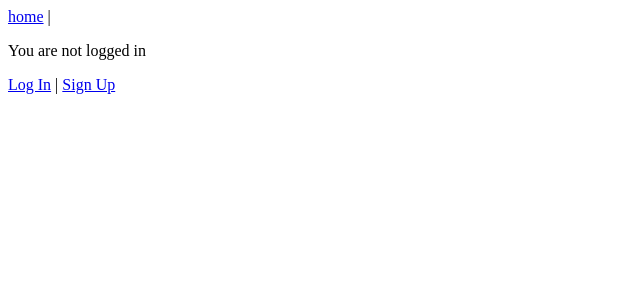
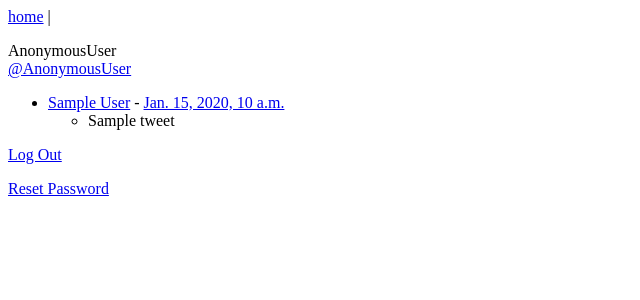
Before and after one commit to josephdubon/twitter-clone-django, a Django app: template templates/home.html in a window 1280 px wide. Shown: the top 300 px of the page, without its empty margins (0-640 px from the left). Run offline with Django 3.2, Linux system fonts and the light colour scheme; the template is opened without the code that fills it: most values are stand-ins (such as "Sample title", 1, 10 or a date in 2020).

Commit message:
Remade layout and views permissible to logged in and non-logged in users to honor rubric

```diff
--- a/templates/home.html
+++ b/templates/home.html
@@ -3,12 +3,28 @@
 {% block title %}Home{% endblock %}
 
 {% block content %}
-    {% if user.is_authenticated %}
-        Hi {{ user.username }}!
-        <p><a href="{% url 'logout' %}">Log Out</a></p>
-        <p><a href="{% url 'password_reset' %}">Reset Password</a></p>
-    {% else %}
-        <p>You are not logged in</p>
-        <a href="{% url 'login' %}">Log In</a> |
-        <a href="{% url 'signup' %}">Sign Up</a>    {% endif %}
+
+    <p>
+        {{ user }}
+        <br/>
+        <a href="/tweet/author/{{ user.id }}">@{{ user }}</a>
+
+    </p>
+
+    {% for tweet in tweets %}
+
+        <ul>
+            <li>
+                <a href="/tweet/author/{{ tweet.author.id }}">{{ tweet.author }}</a>
+                - <a href="/tweet/{{ tweet.id }}">{{ tweet.create_time }}</a></li>
+            <ul>
+                <li>{{ tweet.title }}</li>
+            </ul>
+        </ul>
+
+    {% endfor %}
+
+    <p><a href="{% url 'logout' %}">Log Out</a></p>
+    <p><a href="{% url 'password_reset' %}">Reset Password</a></p>
+
 {% endblock %}
```
